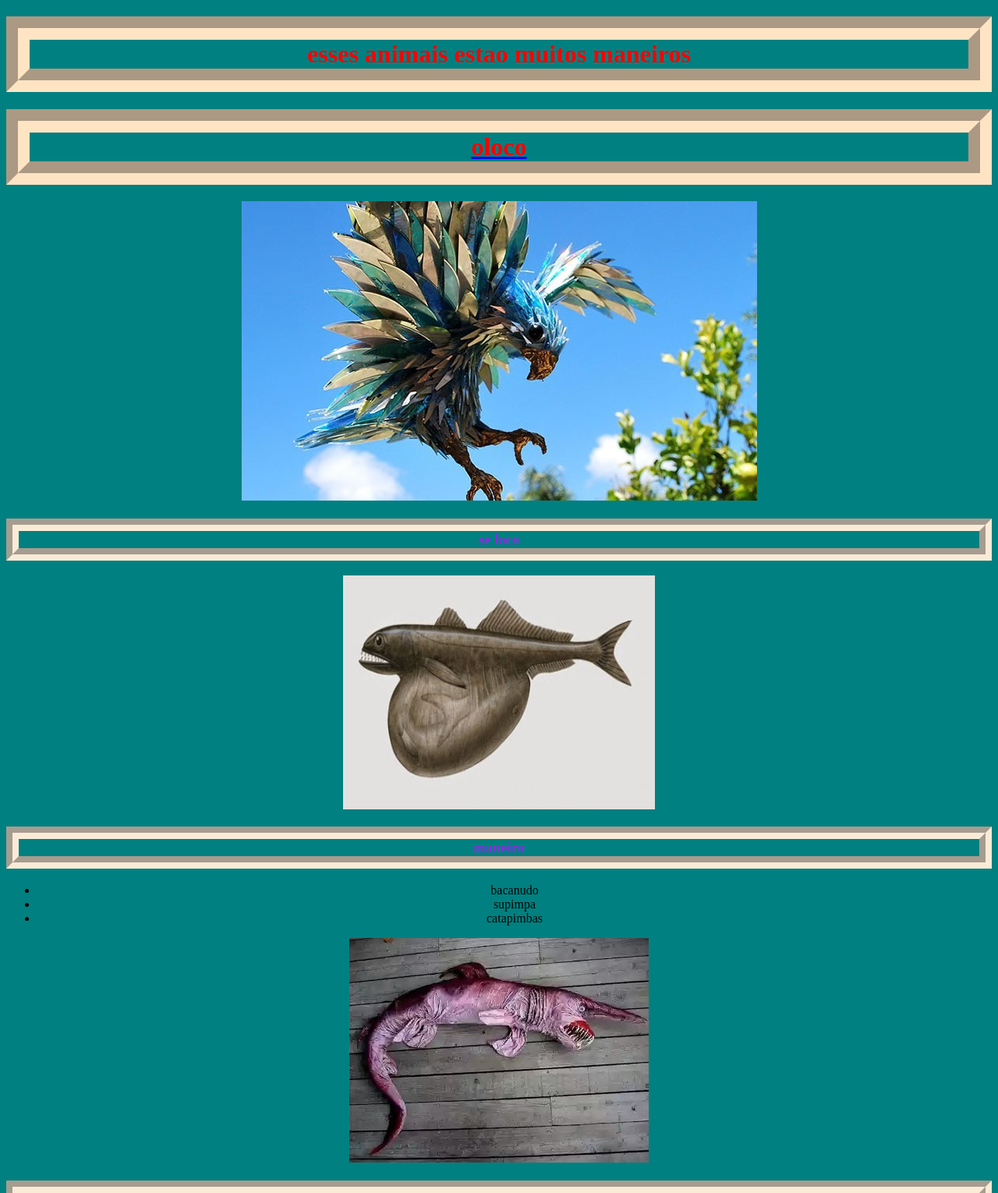
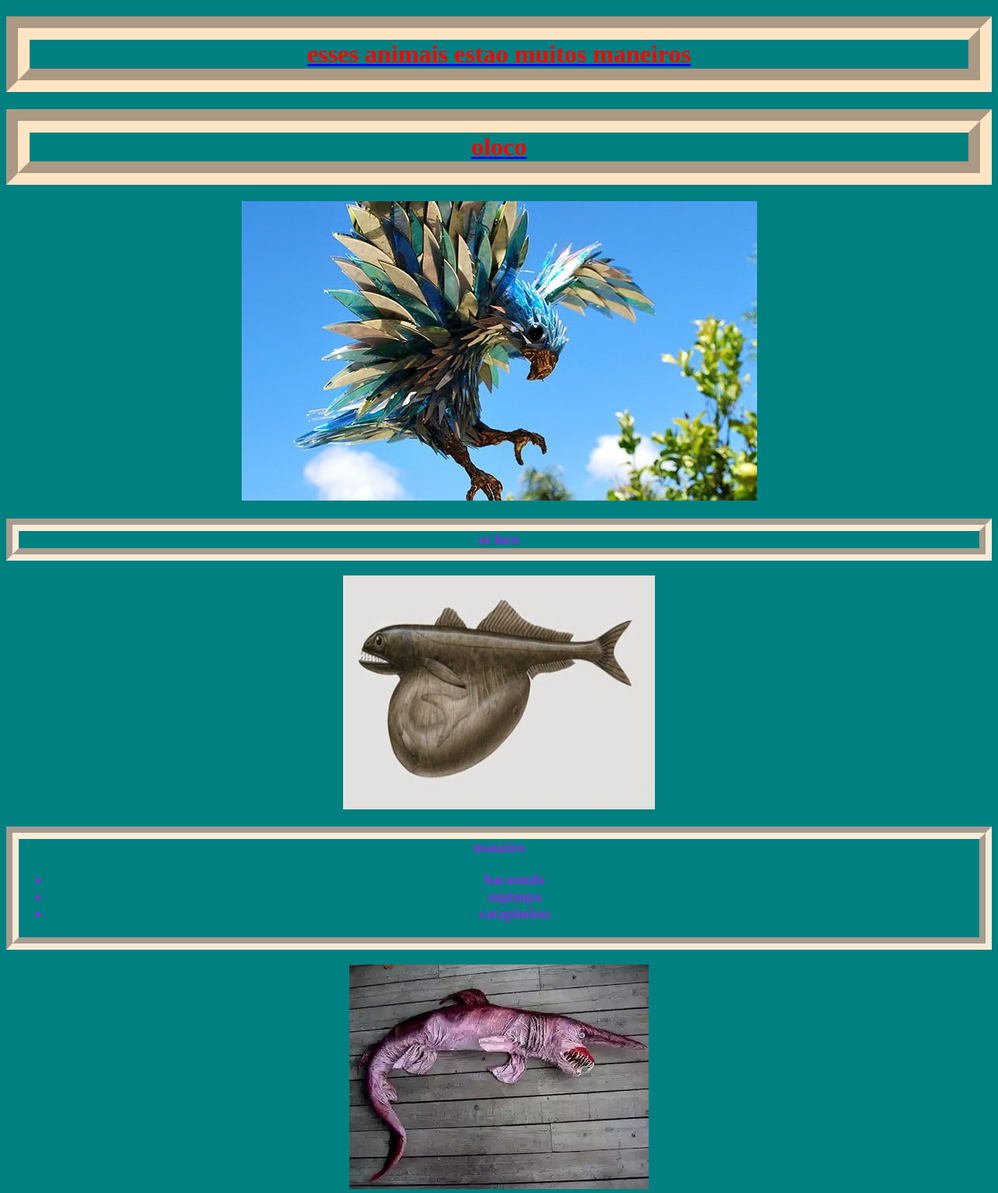
Before and after one commit to baiano20/coisadomiderso, a plain HTML site: page index.html in a window 1280 px wide. Shown: the top 1530 px of the page at 78% size. Drawn offline with Linux system fonts and the light colour scheme.

Commit message:
atumalaka

```diff
--- a/index.html
+++ b/index.html
@@ -10,7 +10,8 @@
 <body>
     <header>
 
-        <h1>esses animais estao muitos maneiros</h1>
+        <a href="https://www.terra.com.br/nos/briga-com-xuxa-e-contratos-desfeitos-o-que-aconteceu-com-jojo-todynho-desde-o-rompimento-com-a-comunidade-lgbtqia,b61f88425ae66f1360a72a0db70198e8ruxf2ho6.html">
+            <h1>esses animais estao muitos maneiros</h1></a>
         <a href="https://www.pou.me/"><h1>oloco</h1></a>
     </header>
 
@@ -19,12 +20,12 @@
         <img id="oloco" src="oloco.jpg">
         <h3>se loco</h3>
         <img id="noossa" src="noossa.jpg">
-        <h3>maneiro</h3> <ul>
+        <h3>maneiro <ul>
             <li>bacanudo</li>
             <li>supimpa</li>
             <li>catapimbas</li>
-
         </ul>
+        </h3>
     </main>
 
     <footer>
```
